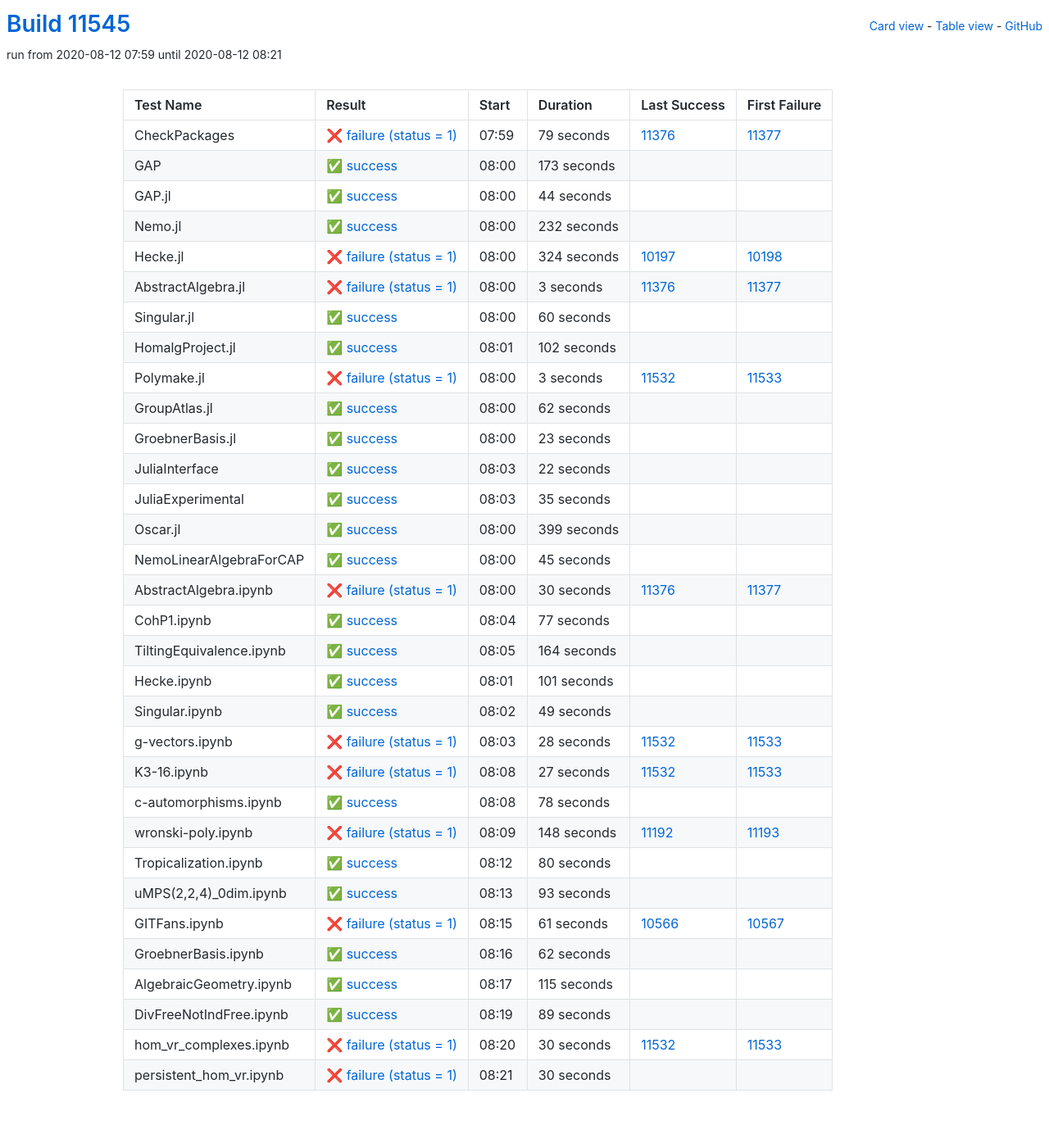
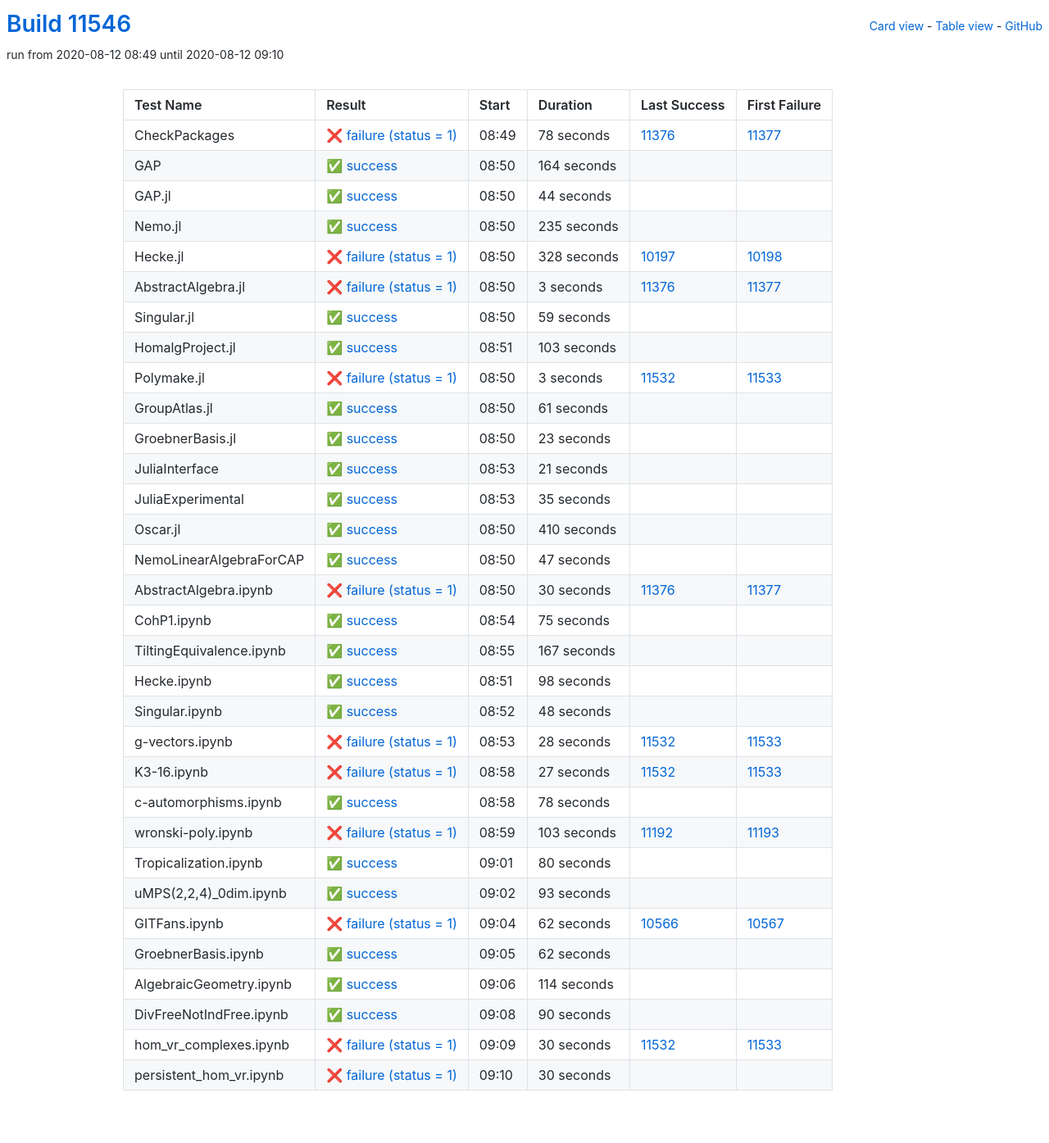
Before and after one commit to oscar-system/oscar-ci-status, a Jekyll site: the page built from table.html, in a window 1280 px wide. Shown: the whole page at 82% size. Built offline with Jekyll 4.4.1, drawn with Linux system fonts in a browser that asks for light colours.

Commit message:
Build #11546

```diff
--- a/_data/ci.yml
+++ b/_data/ci.yml
@@ -1,6 +1,6 @@
 ---
-build: 11545
-build_url: https://oscarci.mathematik.uni-kl.de/job/oscar/11545/
+build: 11546
+build_url: https://oscarci.mathematik.uni-kl.de/job/oscar/11546/
 job: oscar
 organization: oscar-system
 repo: oscar-ci-status
@@ -8,32 +8,32 @@
 tests:
 - name: CheckPackages
   id: checkpackages
-  log: https://oscarci.mathematik.uni-kl.de/job/oscar/11545/artifact/logs/build-11545/CheckPackages.log
-  start: 2020-08-12 07:59
+  log: https://oscarci.mathematik.uni-kl.de/job/oscar/11546/artifact/logs/build-11546/CheckPackages.log
+  start: 2020-08-12 08:49
   success: false
   exitcode: 1
   status: failure
-  duration: 79
+  duration: 78
   last_success: 11376
   last_success_url: https://oscarci.mathematik.uni-kl.de/job/oscar/11376/
   first_failure: 11377
   first_failure_url: https://oscarci.mathematik.uni-kl.de/job/oscar/11377/
 - name: GAP
   id: gap
-  log: https://oscarci.mathematik.uni-kl.de/job/oscar/11545/artifact/logs/build-11545/GAP.log
-  start: 2020-08-12 08:00
+  log: https://oscarci.mathematik.uni-kl.de/job/oscar/11546/artifact/logs/build-11546/GAP.log
+  start: 2020-08-12 08:50
   success: true
   exitcode: 0
   status: success
-  duration: 173
+  duration: 164
   last_success: false
   last_success_url:
   first_failure: false
   first_failure_url:
 - name: GAP.jl
   id: gap-jl
-  log: https://oscarci.mathematik.uni-kl.de/job/oscar/11545/artifact/logs/build-11545/GAP.jl.log
-  start: 2020-08-12 08:00
+  log: https://oscarci.mathematik.uni-kl.de/job/oscar/11546/artifact/logs/build-11546/GAP.jl.log
+  start: 2020-08-12 08:50
   success: true
   exitcode: 0
   status: success
@@ -44,32 +44,32 @@
   first_failure_url:
 - name: Nemo.jl
   id: nemo-jl
-  log: https://oscarci.mathematik.uni-kl.de/job/oscar/11545/artifact/logs/build-11545/Nemo.jl.log
-  start: 2020-08-12 08:00
+  log: https://oscarci.mathematik.uni-kl.de/job/oscar/11546/artifact/logs/build-11546/Nemo.jl.log
+  start: 2020-08-12 08:50
   success: true
   exitcode: 0
   status: success
-  duration: 232
+  duration: 235
   last_success: false
   last_success_url:
   first_failure: false
   first_failure_url:
 - name: Hecke.jl
   id: hecke-jl
-  log: https://oscarci.mathematik.uni-kl.de/job/oscar/11545/artifact/logs/build-11545/Hecke.jl.log
-  start: 2020-08-12 08:00
+  log: https://oscarci.mathematik.uni-kl.de/job/oscar/11546/artifact/logs/build-11546/Hecke.jl.log
+  start: 2020-08-12 08:50
   success: false
   exitcode: 1
   status: failure
-  duration: 324
+  duration: 328
   last_success: 10197
   last_success_url: https://oscarci.mathematik.uni-kl.de/job/oscar/10197/
   first_failure: 10198
   first_failure_url: https://oscarci.mathematik.uni-kl.de/job/oscar/10198/
 - name: AbstractAlgebra.jl
   id: abstractalgebra-jl
-  log: https://oscarci.mathematik.uni-kl.de/job/oscar/11545/artifact/logs/build-11545/AbstractAlgebra.jl.log
-  start: 2020-08-12 08:00
+  log: https://oscarci.mathematik.uni-kl.de/job/oscar/11546/artifact/logs/build-11546/AbstractAlgebra.jl.log
+  start: 2020-08-12 08:50
   success: false
   exitcode: 1
   status: failure
@@ -80,32 +80,32 @@
   first_failure_url: https://oscarci.mathematik.uni-kl.de/job/oscar/11377/
 - name: Singular.jl
   id: singular-jl
-  log: https://oscarci.mathematik.uni-kl.de/job/oscar/11545/artifact/logs/build-11545/Singular.jl.log
-  start: 2020-08-12 08:00
+  log: https://oscarci.mathematik.uni-kl.de/job/oscar/11546/artifact/logs/build-11546/Singular.jl.log
+  start: 2020-08-12 08:50
   success: true
   exitcode: 0
   status: success
-  duration: 60
+  duration: 59
   last_success: false
   last_success_url:
   first_failure: false
   first_failure_url:
 - name: HomalgProject.jl
   id: homalgproject-jl
-  log: https://oscarci.mathematik.uni-kl.de/job/oscar/11545/artifact/logs/build-11545/HomalgProject.jl.log
-  start: 2020-08-12 08:01
+  log: https://oscarci.mathematik.uni-kl.de/job/oscar/11546/artifact/logs/build-11546/HomalgProject.jl.log
+  start: 2020-08-12 08:51
   success: true
   exitcode: 0
   status: success
-  duration: 102
+  duration: 103
   last_success: false
   last_success_url:
   first_failure: false
   first_failure_url:
 - name: Polymake.jl
   id: polymake-jl
-  log: https://oscarci.mathematik.uni-kl.de/job/oscar/11545/artifact/logs/build-11545/Polymake.jl.log
-  start: 2020-08-12 08:00
+  log: https://oscarci.mathematik.uni-kl.de/job/oscar/11546/artifact/logs/build-11546/Polymake.jl.log
+  start: 2020-08-12 08:50
   success: false
   exitcode: 1
   status: failure
@@ -116,20 +116,20 @@
   first_failure_url: https://oscarci.mathematik.uni-kl.de/job/oscar/11533/
 - name: GroupAtlas.jl
   id: groupatlas-jl
-  log: https://oscarci.mathematik.uni-kl.de/job/oscar/11545/artifact/logs/build-11545/GroupAtlas.jl.log
-  start: 2020-08-12 08:00
+  log: https://oscarci.mathematik.uni-kl.de/job/oscar/11546/artifact/logs/build-11546/GroupAtlas.jl.log
+  start: 2020-08-12 08:50
   success: true
   exitcode: 0
   status: success
-  duration: 62
+  duration: 61
   last_success: false
   last_success_url:
   first_failure: false
   first_failure_url:
 - name: GroebnerBasis.jl
   id: groebnerbasis-jl
-  log: https://oscarci.mathematik.uni-kl.de/job/oscar/11545/artifact/logs/build-11545/GroebnerBasis.jl.log
-  start: 2020-08-12 08:00
+  log: https://oscarci.mathematik.uni-kl.de/job/oscar/11546/artifact/logs/build-11546/GroebnerBasis.jl.log
+  start: 2020-08-12 08:50
   success: true
   exitcode: 0
   status: success
@@ -140,20 +140,20 @@
   first_failure_url:
 - name: JuliaInterface
   id: juliainterface
-  log: https://oscarci.mathematik.uni-kl.de/job/oscar/11545/artifact/logs/build-11545/JuliaInterface.log
-  start: 2020-08-12 08:03
+  log: https://oscarci.mathematik.uni-kl.de/job/oscar/11546/artifact/logs/build-11546/JuliaInterface.log
+  start: 2020-08-12 08:53
   success: true
   exitcode: 0
   status: success
-  duration: 22
+  duration: 21
   last_success: false
   last_success_url:
   first_failure: false
   first_failure_url:
 - name: JuliaExperimental
   id: juliaexperimental
-  log: https://oscarci.mathematik.uni-kl.de/job/oscar/11545/artifact/logs/build-11545/JuliaExperimental.log
-  start: 2020-08-12 08:03
+  log: https://oscarci.mathematik.uni-kl.de/job/oscar/11546/artifact/logs/build-11546/JuliaExperimental.log
+  start: 2020-08-12 08:53
   success: true
   exitcode: 0
   status: success
@@ -164,32 +164,32 @@
   first_failure_url:
 - name: Oscar.jl
   id: oscar-jl
-  log: https://oscarci.mathematik.uni-kl.de/job/oscar/11545/artifact/logs/build-11545/Oscar.jl.log
-  start: 2020-08-12 08:00
+  log: https://oscarci.mathematik.uni-kl.de/job/oscar/11546/artifact/logs/build-11546/Oscar.jl.log
+  start: 2020-08-12 08:50
   success: true
   exitcode: 0
   status: success
-  duration: 399
+  duration: 410
   last_success: false
   last_success_url:
   first_failure: false
   first_failure_url:
 - name: NemoLinearAlgebraForCAP
   id: nemolinearalgebraforcap
-  log: https://oscarci.mathematik.uni-kl.de/job/oscar/11545/artifact/logs/build-11545/NemoLinearAlgebraForCAP.log
-  start: 2020-08-12 08:00
+  log: https://oscarci.mathematik.uni-kl.de/job/oscar/11546/artifact/logs/build-11546/NemoLinearAlgebraForCAP.log
+  start: 2020-08-12 08:50
   success: true
   exitcode: 0
   status: success
-  duration: 45
+  duration: 47
   last_success: false
   last_success_url:
   first_failure: false
   first_failure_url:
 - name: AbstractAlgebra.ipynb
   id: abstractalgebra-ipynb
-  log: https://oscarci.mathematik.uni-kl.de/job/oscar/11545/artifact/logs/build-11545/AbstractAlgebra.ipynb.log
-  start: 2020-08-12 08:00
+  log: https://oscarci.mathematik.uni-kl.de/job/oscar/11546/artifact/logs/build-11546/AbstractAlgebra.ipynb.log
+  start: 2020-08-12 08:50
   success: false
   exitcode: 1
   status: failure
@@ -200,56 +200,56 @@
   first_failure_url: https://oscarci.mathematik.uni-kl.de/job/oscar/11377/
 - name: CohP1.ipynb
   id: cohp1-ipynb
-  log: https://oscarci.mathematik.uni-kl.de/job/oscar/11545/artifact/logs/build-11545/CohP1.ipynb.log
-  start: 2020-08-12 08:04
+  log: https://oscarci.mathematik.uni-kl.de/job/oscar/11546/artifact/logs/build-11546/CohP1.ipynb.log
+  start: 2020-08-12 08:54
   success: true
   exitcode: 0
   status: success
-  duration: 77
+  duration: 75
   last_success: false
   last_success_url:
   first_failure: false
   first_failure_url:
 - name: TiltingEquivalence.ipynb
   id: tiltingequivalence-ipynb
-  log: https://oscarci.mathematik.uni-kl.de/job/oscar/11545/artifact/logs/build-11545/TiltingEquivalence.ipynb.log
-  start: 2020-08-12 08:05
+  log: https://oscarci.mathematik.uni-kl.de/job/oscar/11546/artifact/logs/build-11546/TiltingEquivalence.ipynb.log
+  start: 2020-08-12 08:55
   success: true
   exitcode: 0
   status: success
-  duration: 164
+  duration: 167
   last_success: false
   last_success_url:
   first_failure: false
   first_failure_url:
 - name: Hecke.ipynb
   id: hecke-ipynb
-  log: https://oscarci.mathematik.uni-kl.de/job/oscar/11545/artifact/logs/build-11545/Hecke.ipynb.log
-  start: 2020-08-12 08:01
+  log: https://oscarci.mathematik.uni-kl.de/job/oscar/11546/artifact/logs/build-11546/Hecke.ipynb.log
+  start: 2020-08-12 08:51
   success: true
   exitcode: 0
   status: success
-  duration: 101
+  duration: 98
   last_success: false
   last_success_url:
   first_failure: false
   first_failure_url:
 - name: Singular.ipynb
   id: singular-ipynb
-  log: https://oscarci.mathematik.uni-kl.de/job/oscar/11545/artifact/logs/build-11545/Singular.ipynb.log
-  start: 2020-08-12 08:02
+  log: https://oscarci.mathematik.uni-kl.de/job/oscar/11546/artifact/logs/build-11546/Singular.ipynb.log
+  start: 2020-08-12 08:52
   success: true
   exitcode: 0
   status: success
-  duration: 49
+  duration: 48
   last_success: false
   last_success_url:
   first_failure: false
   first_failure_url:
 - name: g-vectors.ipynb
   id: g-vectors-ipynb
-  log: https://oscarci.mathematik.uni-kl.de/job/oscar/11545/artifact/logs/build-11545/g-vectors.ipynb.log
-  start: 2020-08-12 08:03
+  log: https://oscarci.mathematik.uni-kl.de/job/oscar/11546/artifact/logs/build-11546/g-vectors.ipynb.log
+  start: 2020-08-12 08:53
   success: false
   exitcode: 1
   status: failure
@@ -260,8 +260,8 @@
   first_failure_url: https://oscarci.mathematik.uni-kl.de/job/oscar/11533/
 - name: K3-16.ipynb
   id: k3-16-ipynb
-  log: https://oscarci.mathematik.uni-kl.de/job/oscar/11545/artifact/logs/build-11545/K3-16.ipynb.log
-  start: 2020-08-12 08:08
+  log: https://oscarci.mathematik.uni-kl.de/job/oscar/11546/artifact/logs/build-11546/K3-16.ipynb.log
+  start: 2020-08-12 08:58
   success: false
   exitcode: 1
   status: failure
@@ -272,8 +272,8 @@
   first_failure_url: https://oscarci.mathematik.uni-kl.de/job/oscar/11533/
 - name: c-automorphisms.ipynb
   id: c-automorphisms-ipynb
-  log: https://oscarci.mathematik.uni-kl.de/job/oscar/11545/artifact/logs/build-11545/c-automorphisms.ipynb.log
-  start: 2020-08-12 08:08
+  log: https://oscarci.mathematik.uni-kl.de/job/oscar/11546/artifact/logs/build-11546/c-automorphisms.ipynb.log
+  start: 2020-08-12 08:58
   success: true
   exitcode: 0
   status: success
@@ -284,20 +284,20 @@
   first_failure_url:
 - name: wronski-poly.ipynb
   id: wronski-poly-ipynb
-  log: https://oscarci.mathematik.uni-kl.de/job/oscar/11545/artifact/logs/build-11545/wronski-poly.ipynb.log
-  start: 2020-08-12 08:09
+  log: https://oscarci.mathematik.uni-kl.de/job/oscar/11546/artifact/logs/build-11546/wronski-poly.ipynb.log
+  start: 2020-08-12 08:59
   success: false
   exitcode: 1
   status: failure
-  duration: 148
+  duration: 103
   last_success: 11192
   last_success_url: https://oscarci.mathematik.uni-kl.de/job/oscar/11192/
   first_failure: 11193
   first_failure_url: https://oscarci.mathematik.uni-kl.de/job/oscar/11193/
 - name: Tropicalization.ipynb
   id: tropicalization-ipynb
-  log: https://oscarci.mathematik.uni-kl.de/job/oscar/11545/artifact/logs/build-11545/Tropicalization.ipynb.log
-  start: 2020-08-12 08:12
+  log: https://oscarci.mathematik.uni-kl.de/job/oscar/11546/artifact/logs/build-11546/Tropicalization.ipynb.log
+  start: 2020-08-12 09:01
   success: true
   exitcode: 0
   status: success
@@ -308,8 +308,8 @@
   first_failure_url:
 - name: uMPS(2,2,4)_0dim.ipynb
   id: umps-2-2-4-0dim-ipynb
-  log: https://oscarci.mathematik.uni-kl.de/job/oscar/11545/artifact/logs/build-11545/uMPS-2-2-4-_0dim.ipynb.log
-  start: 2020-08-12 08:13
+  log: https://oscarci.mathematik.uni-kl.de/job/oscar/11546/artifact/logs/build-11546/uMPS-2-2-4-_0dim.ipynb.log
+  start: 2020-08-12 09:02
   success: true
   exitcode: 0
   status: success
@@ -320,20 +320,20 @@
   first_failure_url:
 - name: GITFans.ipynb
   id: gitfans-ipynb
-  log: https://oscarci.mathematik.uni-kl.de/job/oscar/11545/artifact/logs/build-11545/GITFans.ipynb.log
-  start: 2020-08-12 08:15
+  log: https://oscarci.mathematik.uni-kl.de/job/oscar/11546/artifact/logs/build-11546/GITFans.ipynb.log
+  start: 2020-08-12 09:04
   success: false
   exitcode: 1
   status: failure
-  duration: 61
+  duration: 62
   last_success: 10566
   last_success_url: https://oscarci.mathematik.uni-kl.de/job/oscar/10566/
   first_failure: 10567
   first_failure_url: https://oscarci.mathematik.uni-kl.de/job/oscar/10567/
 - name: GroebnerBasis.ipynb
   id: groebnerbasis-ipynb
-  log: https://oscarci.mathematik.uni-kl.de/job/oscar/11545/artifact/logs/build-11545/GroebnerBasis.ipynb.log
-  start: 2020-08-12 08:16
+  log: https://oscarci.mathematik.uni-kl.de/job/oscar/11546/artifact/logs/build-11546/GroebnerBasis.ipynb.log
+  start: 2020-08-12 09:05
   success: true
   exitcode: 0
   status: success
@@ -344,32 +344,32 @@
   first_failure_url:
 - name: AlgebraicGeometry.ipynb
   id: algebraicgeometry-ipynb
-  log: https://oscarci.mathematik.uni-kl.de/job/oscar/11545/artifact/logs/build-11545/AlgebraicGeometry.ipynb.log
-  start: 2020-08-12 08:17
+  log: https://oscarci.mathematik.uni-kl.de/job/oscar/11546/artifact/logs/build-11546/AlgebraicGeometry.ipynb.log
+  start: 2020-08-12 09:06
   success: true
   exitcode: 0
   status: success
-  duration: 115
+  duration: 114
   last_success: false
   last_success_url:
   first_failure: false
   first_failure_url:
 - name: DivFreeNotIndFree.ipynb
   id: divfreenotindfree-ipynb
-  log: https://oscarci.mathematik.uni-kl.de/job/oscar/11545/artifact/logs/build-11545/DivFreeNotIndFree.ipynb.log
-  start: 2020-08-12 08:19
+  log: https://oscarci.mathematik.uni-kl.de/job/oscar/11546/artifact/logs/build-11546/DivFreeNotIndFree.ipynb.log
+  start: 2020-08-12 09:08
   success: true
   exitcode: 0
   status: success
-  duration: 89
+  duration: 90
   last_success: false
   last_success_url:
   first_failure: false
   first_failure_url:
 - name: hom_vr_complexes.ipynb
   id: hom-vr-complexes-ipynb
-  log: https://oscarci.mathematik.uni-kl.de/job/oscar/11545/artifact/logs/build-11545/hom_vr_complexes.ipynb.log
-  start: 2020-08-12 08:20
+  log: https://oscarci.mathematik.uni-kl.de/job/oscar/11546/artifact/logs/build-11546/hom_vr_complexes.ipynb.log
+  start: 2020-08-12 09:09
   success: false
   exitcode: 1
   status: failure
@@ -380,8 +380,8 @@
   first_failure_url: https://oscarci.mathematik.uni-kl.de/job/oscar/11533/
 - name: persistent_hom_vr.ipynb
   id: persistent-hom-vr-ipynb
-  log: https://oscarci.mathematik.uni-kl.de/job/oscar/11545/artifact/logs/build-11545/persistent_hom_vr.ipynb.log
-  start: 2020-08-12 08:21
+  log: https://oscarci.mathematik.uni-kl.de/job/oscar/11546/artifact/logs/build-11546/persistent_hom_vr.ipynb.log
+  start: 2020-08-12 09:10
   success: false
   exitcode: 1
   status: failure
```
Also changed, not shown: README.md.
